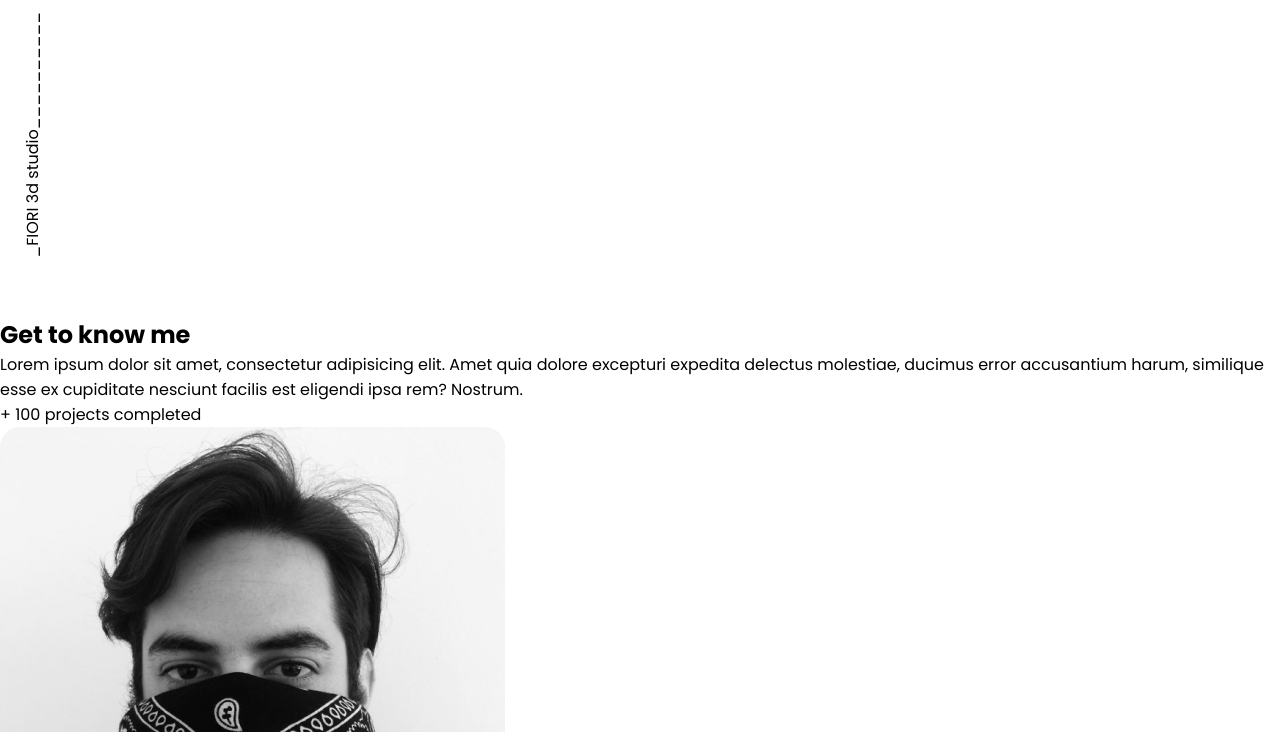
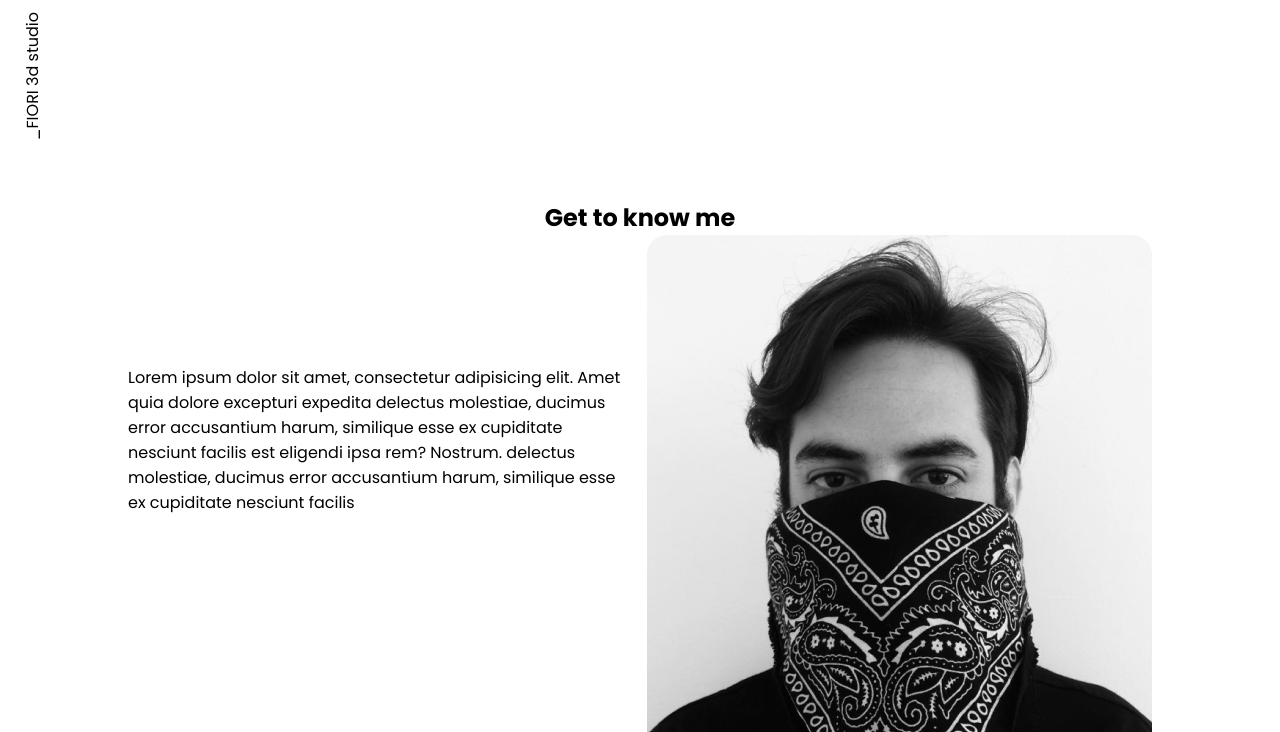
Before and after one commit to fiorimrt/porfolio-3d, a plain HTML site: page pages/about.html in a window 1280 px wide. Shown: the part 68-800 px from the top of the page. Drawn offline with Linux system fonts and the light colour scheme.

Commit message:
actualizacion

```diff
--- a/css/style.css
+++ b/css/style.css
@@ -237,6 +237,7 @@ footer .socials {
     justify-content: center;
     white-space: nowrap;
     flex-direction: row;
+    padding: 20px;
 
 }
 
@@ -273,8 +274,54 @@ footer .socials {
     background-color: #0056b3;
 }
 
+/* ABOUT ME */
 
-.about {
-    display: grid;
+.know-me {
+    text-align: center;
+    font-family: "Poppins", sans-serif;
+    font-weight: 0;
+    font-style: normal;
 
 }
+
+
+
+
+.grid-container-about {
+    display: grid;
+    width: 80%;
+    height: auto;
+    max-width: 1200px;
+    grid-template-columns: repeat(2, 2fr);
+    grid-template-rows: repeat(3, 2fr);
+    justify-content: center;
+    align-items: center;
+    gap: 20px;
+    margin: 0 auto;
+    justify-content: center;
+
+    grid-template-areas:
+        "about-me-text img-perfil"
+        "about-me-text img-perfil"
+        "about-me-100 img-perfil"
+}
+
+
+
+.about-me-text {
+    grid-area: about-me-text;
+}
+
+.img-perfil {
+    grid-area: img-perfil;
+}
+
+.about-me-100 {
+    grid-area: about-me-100;
+}
+
+/* PORFOLIO IMGS */
+
+.cocina_frente_naranja {
+    border-radius: 20px;
+}
--- a/pages/about.html
+++ b/pages/about.html
@@ -29,18 +29,24 @@
         </header>
         <main>
             <section class="fiori">
-                <p>_FIORI 3d studio__________</p>
+                <p>_FIORI 3d studio</p>
             </section>
-            <section class="about">
-                <h2> Get to know me</h2>
+            <section>
+                <h2 class="know-me"> Get to know me</h2>
+            </section>
+            <section class="grid-container-about">
+
                 <p class="about-me-text">Lorem ipsum dolor sit amet, consectetur adipisicing elit. Amet quia dolore
                     excepturi expedita
                     delectus molestiae, ducimus error accusantium harum, similique esse ex cupiditate nesciunt facilis
-                    est eligendi ipsa rem? Nostrum.</p>
+                    est eligendi ipsa rem? Nostrum. delectus molestiae, ducimus error accusantium harum, similique esse
+                    ex cupiditate nesciunt facilis</p>
                 <p class="about-me-100">+ 100 projects completed</p>
-                <img src="../assets/img/perfil chino 1.png" alt="">
+
+                <img src="../assets/img/perfil chino 1.png" class="img-perfil" alt="">
 
             </section>
+
             <form class="formu">
 
                 <label>Subscribe to newsletter </label>
```
Also changed, not shown: index.html (+1 -1 lines), pages/book_a_call.html (+1 -1 lines), pages/portfolio.html (+19 -1 lines), pages/services.html (+1 -1 lines).
